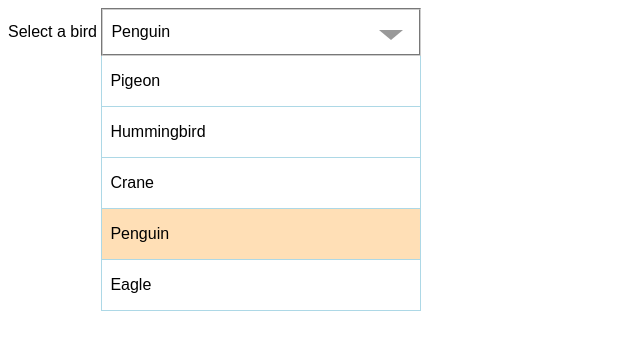
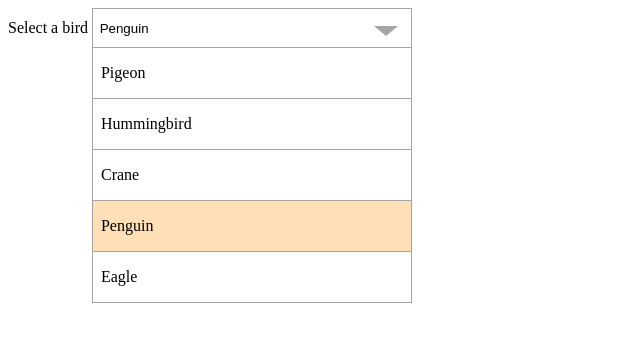
Before and after one commit to zoltantothcom/vanilla-js-dropdown, a website: page src/index.pug in a window 1280 px wide. Both pictures are taken after a click on the element "Penguin". Shown: the whole page, without its empty margins (0-640 px from the left). Drawn offline with nearby package versions, Linux system fonts and the light colour scheme; files that its build step writes are made by us from their sources.

Commit message:
switching to SUIT naming

```diff
--- a/src/index.pug
+++ b/src/index.pug
@@ -17,7 +17,7 @@ html(lang="en")
                 option(value="penguin" selected) Penguin
                 option(value="eagle") Eagle
 
-        script(src="javascript/vanilla-js-select.js")
+        script(src="vanilla-js-select.min.js")
         script.
             var birdSelect = new CustomSelect({
                 elem: 'select'
--- a/src/javascript/vanilla-js-select.js
+++ b/src/javascript/vanilla-js-select.js
@@ -1,7 +1,7 @@
 /**
 * @fileOverview
 * @author Zoltan Toth
-* @version 1.0.0
+* @version 2.0.0
 */
 
 /**
@@ -10,19 +10,21 @@
 *
 * @class
 * @param {string} options.elem - HTML id of the elect.
-* @param {boolean} [options.openSelect=false] - Show the select opened or closed.
 */
 var CustomSelect = function(options) {
-    var elem       = document.getElementById(options.elem),
-        openClass  = 'b-select_open',
-        titleClass = 'b-select__title',
+    var elem          = document.getElementById(options.elem),
+        mainClass     = 'js-Select',
+        titleClass    = 'js-Select-title',
+        listClass     = 'js-Select-list',
+        selectedClass = 'is-selected',
+        openClass     = 'is-open',
         selectOptions = elem.querySelectorAll('option'),
         optionsLength = selectOptions.length;
 
     // creating the pseudo-select container
     var selectContainer = document.createElement('div');
 
-    selectContainer.className = 'b-select';
+    selectContainer.className = mainClass;
     selectContainer.id = 'custom-' + options.elem;
 
     // creating the always visible main button
@@ -35,7 +37,7 @@ var CustomSelect = function(options) {
 
     // creating the UL
     var ul = document.createElement('ul');
-    ul.className ='b-select__list';
+    ul.className = listClass;
 
     for (var i = 0; i < optionsLength; i++) {
         var li = document.createElement('li');
@@ -45,7 +47,7 @@ var CustomSelect = function(options) {
         li.setAttribute('data-index', i);
 
         if (selectOptions[i].getAttribute('selected') !== null) {
-            li.classList.add('b-select__list-item--selected');
+            li.classList.add(selectedClass);
             button.textContent = selectOptions[i].textContent;
         }
 
@@ -78,15 +80,17 @@ var CustomSelect = function(options) {
 
         if (t.className === titleClass) {
             toggle();
-        } else if (t.tagName === 'LI') {
+        }
+
+        if (t.tagName === 'LI') {
             selectContainer.querySelector('.' + titleClass).innerText = t.innerText;
             elem.options.selectedIndex = t.getAttribute('data-index');
 
             // highlight the selected
             for (var i = 0; i < optionsLength; i++) {
-                ul.querySelectorAll('li')[i].classList.remove('b-select__list-item--selected');
+                ul.querySelectorAll('li')[i].classList.remove(selectedClass);
             }
-            t.classList.add('b-select__list-item--selected');
+            t.classList.add(selectedClass);
 
             close();
         }
@@ -98,7 +102,7 @@ var CustomSelect = function(options) {
     * @public
     */
     function toggle() {
-        selectContainer.classList.toggle(openClass);
+        ul.classList.toggle(openClass);
     }
 
     /**
@@ -107,7 +111,7 @@ var CustomSelect = function(options) {
     * @public
     */
     function open() {
-        selectContainer.classList.add(openClass);
+        ul.classList.add(openClass);
     }
 
     /**
@@ -116,7 +120,7 @@ var CustomSelect = function(options) {
     * @public
     */
     function close() {
-        selectContainer.classList.remove(openClass);
+        ul.classList.remove(openClass);
     }
 
     return {
--- a/src/styles/vanilla-js-select.less
+++ b/src/styles/vanilla-js-select.less
@@ -1,36 +1,26 @@
-div {
-    font: 400 16px sans-serif;
-}
+@js-select-back:     #ffffff;
+@js-select-border:   #a5a5a5;
+@js-select-selected: #ffdfb6;
 
-input {
-    margin: 20px;
-    padding: 10px;
-}
-
-.b-select {
+.js-Select {
     display: inline-block;
-    font-family: sans-serif;
+    font: 1em 400 sans-serif;
     width: 20em;
 }
 
-.b-select_open .b-select__list {
-    display: block;
-}
-
-.b-select__title {
-    background: white;
-    border: 2px groove #ccc;
+.js-Select-title {
+    background: @js-select-back;
+    border: 1px groove @js-select-border;
     box-sizing: border-box;
     cursor: pointer;
-    font-size: 16px;
     height: 3em;
     padding: .5em;
     position: relative;
     text-align: left;
-    width: 20em;
+    width: 100%;
 
     &:after {
-        border-color: #999 transparent transparent transparent;
+        border-color: @js-select-border transparent transparent transparent;
         border-style: solid;
         border-width: 10px 12px;
         content: "";
@@ -43,10 +33,10 @@ input {
     }
 }
 
-.b-select__list {
+.js-Select-list {
     background: #fff;
-    border-left: 1px solid #add8e6;
-    border-right: 1px solid #add8e6;
+    border-left: 1px solid @js-select-border;
+    border-right: 1px solid @js-select-border;
     box-sizing: border-box;
     display: none;
     list-style: none;
@@ -56,17 +46,21 @@ input {
     width: 20em;
     z-index: 1000;
 
+    &.is-open {
+        display: block;
+    }
+
     li {
-        border-bottom: 1px solid #add8e6;
+        border-bottom: 1px solid @js-select-border;
         cursor: pointer;
         padding: 1em .5em;
 
         &:hover {
-            background-color: #ffdfb6;
+            background-color: lighten(@js-select-selected, 10%);
+        }
+
+        &.is-selected {
+            background-color: @js-select-selected;
         }
     }
 }
-
-.b-select__list-item--selected {
-    background-color: #ffdfb6;
-}
```
Also changed, not shown: dist/index.html, dist/vanilla-js-select.css, dist/vanilla-js-select.min.js.
